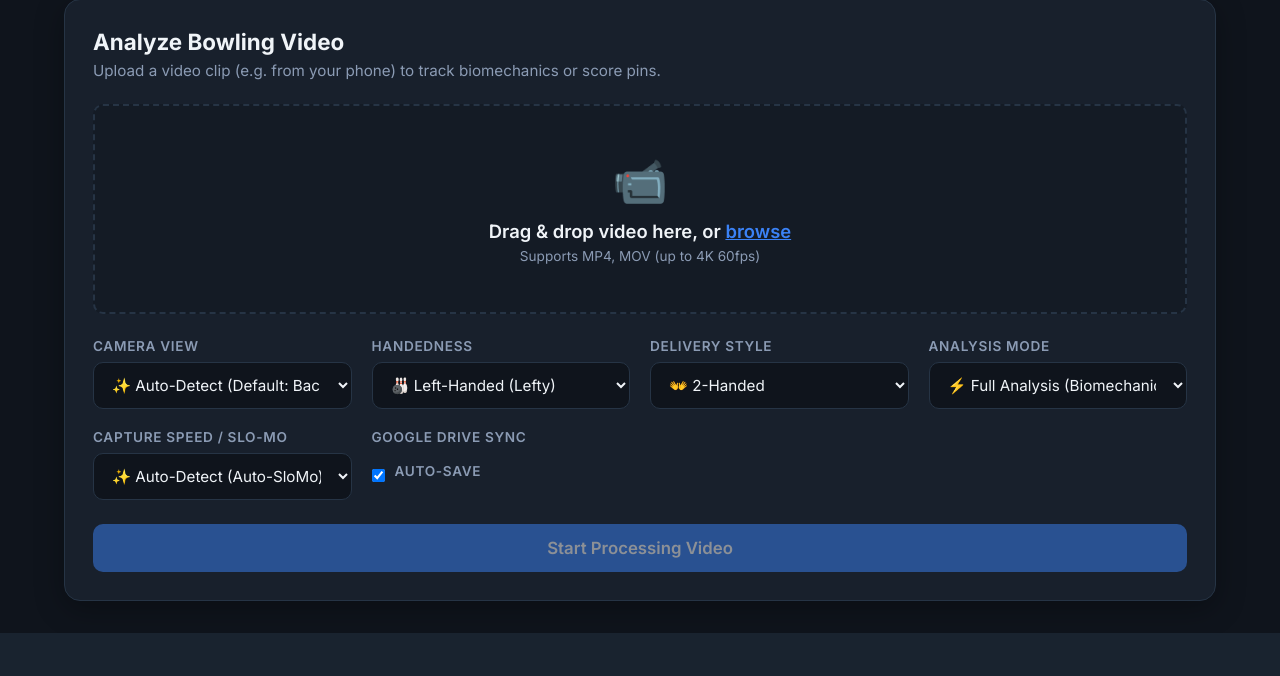
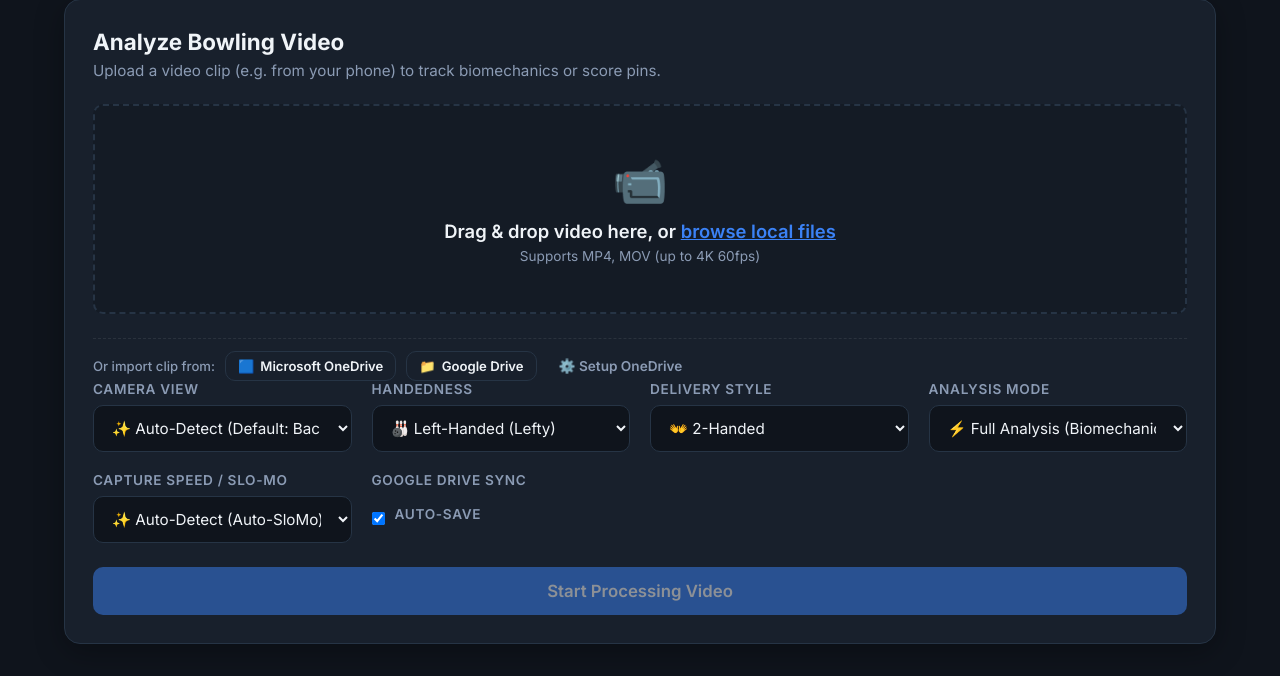
Before and after one commit to labjankiness/open-bowling-tracker, a FastAPI app: template web/templates/dashboard.html in a window 1280 px wide. Shown: the part 372-1048 px from the top of the page. Before the commit the page ends 1005 px from the top, so only its background shows below. Run offline with FastAPI, Linux system fonts and the light colour scheme; the template is opened without the code that fills it, so the values that code supplies are empty; some libraries are stand-ins or nearby versions.

Commit message:
feat(barebone): decouple private video paths, add multi-source cloud upload and public baseline

```diff
--- a/web/app.py
+++ b/web/app.py
@@ -643,7 +643,7 @@ async def save_gdrive_settings(
     return {"status": "ok", "settings": settings}
 
 
-TRAINING_VIDEOS_DIR = Path("/mnt/c/Users/Generate(_)/OneDrive/Videos/Bowling Videos for training")
+TRAINING_VIDEOS_DIR = config.TRAINING_VIDEOS_DIR
 
 
 @app.get("/api/thumbnail/{filename}")
--- a/web/static/css/style.css
+++ b/web/static/css/style.css
@@ -1036,8 +1036,39 @@ select:focus, input:focus {
     font-size: 0.9rem;
 }
 
+/* Multi-Source Cloud Upload Toolbar */
+.cloud-upload-toolbar {
+    display: flex;
+    align-items: center;
+    flex-wrap: wrap;
+    gap: 10px;
+    margin-top: 14px;
+    padding-top: 12px;
+    border-top: 1px dashed rgba(255, 255, 255, 0.08);
+}
+
+.cloud-upload-toolbar .toolbar-label {
+    font-size: 0.82rem;
+    color: var(--text-muted);
+    font-weight: 500;
+}
+
+.cloud-upload-toolbar .cloud-btn {
+    display: inline-flex;
+    align-items: center;
+    gap: 6px;
+    font-size: 0.82rem;
+    transition: all 0.2s;
+}
+
+.cloud-upload-toolbar .cloud-btn:hover {
+    background: rgba(99, 102, 241, 0.15);
+    border-color: rgba(99, 102, 241, 0.4);
+}
+
 /* Approach Phase Timeline Scrubber */
 .phase-timeline-card {
+
     margin-top: 16px;
     background: rgba(255, 255, 255, 0.03);
     border: 1px solid rgba(255, 255, 255, 0.08);
--- a/web/static/js/app.js
+++ b/web/static/js/app.js
@@ -58,6 +58,30 @@ document.addEventListener('DOMContentLoaded', () => {
         selectedFileSize.textContent = (file.size / (1024 * 1024)).toFixed(1) + ' MB';
         selectedFileInfo.classList.remove('hidden');
         btnStart.removeAttribute('disabled');
+    }
+
+    // Load saved bowler profile from localStorage if available
+    const savedHandedness = localStorage.getItem('bowlerHandedness');
+    const savedStyle = localStorage.getItem('deliveryStyle');
+    const handednessSelect = document.getElementById('bowlerHandedness');
+    const styleSelect = document.getElementById('deliveryStyle');
+
+    if (savedHandedness && handednessSelect) {
+        handednessSelect.value = savedHandedness;
+    }
+    if (savedStyle && styleSelect) {
+        styleSelect.value = savedStyle;
+    }
+
+    if (handednessSelect) {
+        handednessSelect.addEventListener('change', (e) => {
+            localStorage.setItem('bowlerHandedness', e.target.value);
+        });
+    }
+    if (styleSelect) {
+        styleSelect.addEventListener('change', (e) => {
+            localStorage.setItem('deliveryStyle', e.target.value);
+        });
     }
 
     // Submit / Upload Form
@@ -820,4 +844,120 @@ document.addEventListener('DOMContentLoaded', () => {
     // Poll batch status every 2.5 seconds
     pollBatchStatus();
     setInterval(pollBatchStatus, 2500);
+
+    // --- Multi-Source Cloud Pickers (OneDrive & Google Drive) ---
+    const btnPickOneDrive = document.getElementById('btnPickOneDrive');
+    const btnConfigOneDrive = document.getElementById('btnConfigOneDrive');
+    const btnPickGDrive = document.getElementById('btnPickGDrive');
+    const onedriveModal = document.getElementById('onedriveModal');
+    const btnCloseOneDriveModal = document.getElementById('btnCloseOneDriveModal');
+    const btnCancelOneDrive = document.getElementById('btnCancelOneDrive');
+    const btnSaveOneDrive = document.getElementById('btnSaveOneDrive');
+    const odClientIdInput = document.getElementById('odClientId');
+
+    // Load saved OneDrive client ID from localStorage
+    if (odClientIdInput) {
+        odClientIdInput.value = localStorage.getItem('onedrive_client_id') || '';
+    }
+
+    if (btnConfigOneDrive && onedriveModal) {
+        btnConfigOneDrive.addEventListener('click', () => {
+            onedriveModal.classList.remove('hidden');
+        });
+    }
+
+    if (btnCloseOneDriveModal && onedriveModal) {
+        btnCloseOneDriveModal.addEventListener('click', () => onedriveModal.classList.add('hidden'));
+    }
+
+    if (btnCancelOneDrive && onedriveModal) {
+        btnCancelOneDrive.addEventListener('click', () => onedriveModal.classList.add('hidden'));
+    }
+
+    if (btnSaveOneDrive && odClientIdInput && onedriveModal) {
+        btnSaveOneDrive.addEventListener('click', () => {
+            const cid = odClientIdInput.value.trim();
+            localStorage.setItem('onedrive_client_id', cid);
+            onedriveModal.classList.add('hidden');
+            alert('OneDrive Client ID saved! You can now use the OneDrive button.');
+        });
+    }
+
+    // Launch Microsoft OneDrive File Picker
+    if (btnPickOneDrive) {
+        btnPickOneDrive.addEventListener('click', () => {
+            const clientId = localStorage.getItem('onedrive_client_id');
+            if (!clientId) {
+                if (onedriveModal) {
+                    onedriveModal.classList.remove('hidden');
+                    alert('Please enter your Microsoft Azure App Client ID to connect to OneDrive.');
+                }
+                return;
+            }
+
+            if (typeof OneDrive === 'undefined') {
+                alert('OneDrive SDK is still loading. Please check your internet connection or try again in a few seconds.');
+                return;
+            }
+
+            const odOptions = {
+                clientId: clientId,
+                action: 'download',
+                multiSelect: false,
+                advanced: {
+                    filter: '.mp4,.mov,.m4v'
+                },
+                success: function(files) {
+                    if (files && files.values && files.values.length > 0) {
+                        const fileMeta = files.values[0];
+                        const downloadUrl = fileMeta['@microsoft.graph.downloadUrl'];
+                        const fileName = fileMeta.name;
+
+                        selectedFileName.textContent = `[OneDrive] ${fileName}`;
+                        selectedFileSize.textContent = `${(fileMeta.size / (1024 * 1024)).toFixed(1)} MB`;
+                        selectedFileInfo.classList.remove('hidden');
+                        btnStart.removeAttribute('disabled');
+
+                        // Fetch file blob from downloadUrl and prepare for uploadForm
+                        statusMessage.textContent = 'Streaming file from OneDrive...';
+                        fetch(downloadUrl)
+                            .then(res => res.blob())
+                            .then(blob => {
+                                currentFile = new File([blob], fileName, { type: blob.type || 'video/mp4' });
+                                console.log('OneDrive video loaded:', fileName, currentFile.size);
+                            })
+                            .catch(err => {
+                                console.error('Error fetching OneDrive file:', err);
+                                alert('Could not stream video directly from OneDrive: ' + err.message);
+                            });
+                    }
+                },
+                cancel: function() {
+                    console.log('OneDrive picker cancelled by user');
+                },
+                error: function(e) {
+                    console.error('OneDrive picker error:', e);
+                    alert('OneDrive error: ' + (e.message || JSON.stringify(e)));
+                }
+            };
+
+            OneDrive.open(odOptions);
+        });
+    }
+
+    // Google Drive Picker Shortcut
+    if (btnPickGDrive) {
+        btnPickGDrive.addEventListener('click', () => {
+            const libraryModal = document.getElementById('libraryModal');
+            if (libraryModal) {
+                libraryModal.classList.remove('hidden');
+                loadLibrary();
+                const tabDrive = document.getElementById('tabDrive');
+                const libraryListDrive = document.getElementById('libraryListDrive');
+                if (tabDrive && libraryListDrive) {
+                    switchLibraryTab(tabDrive, libraryListDrive);
+                }
+            }
+        });
+    }
 });
--- a/web/templates/dashboard.html
+++ b/web/templates/dashboard.html
@@ -83,7 +83,7 @@
                     <input type="file" id="videoFileInput" accept="video/mp4,video/quicktime,video/x-m4v" hidden>
                     <div class="dropzone-content">
                         <span class="upload-icon">📹</span>
-                        <h3>Drag & drop video here, or <span class="browse-link">browse</span></h3>
+                        <h3>Drag & drop video here, or <span class="browse-link">browse local files</span></h3>
                         <p class="dropzone-sub">Supports MP4, MOV (up to 4K 60fps)</p>
                         <div id="selectedFileInfo" class="selected-file-info hidden">
                             <span class="filename" id="selectedFileName"></span>
@@ -92,7 +92,22 @@
                     </div>
                 </div>
 
+                <!-- Multi-Source Cloud Upload Toolbar -->
+                <div class="cloud-upload-toolbar">
+                    <span class="toolbar-label">Or import clip from:</span>
+                    <button type="button" class="btn btn-sm btn-outline cloud-btn" id="btnPickOneDrive">
+                        <span class="icon">🟦</span> Microsoft OneDrive
+                    </button>
+                    <button type="button" class="btn btn-sm btn-outline cloud-btn" id="btnPickGDrive">
+                        <span class="icon">📁</span> Google Drive
+                    </button>
+                    <button type="button" class="btn btn-sm btn-ghost" id="btnConfigOneDrive" title="OneDrive Settings">
+                        ⚙️ Setup OneDrive
+                    </button>
+                </div>
+
                 <div class="controls-row">
+
                     <div class="control-group">
                         <label for="cameraView">Camera View</label>
                         <select id="cameraView" name="view">
@@ -403,6 +418,30 @@
         </div>
     </div>
 
+    <!-- OneDrive Configuration Modal -->
+    <div id="onedriveModal" class="modal-overlay hidden">
+        <div class="modal-box">
+            <div class="modal-header">
+                <h3>Microsoft OneDrive Configuration</h3>
+                <button id="btnCloseOneDriveModal" class="close-btn">&times;</button>
+            </div>
+            <div class="modal-body">
+                <p>Connect your Microsoft account to pick bowling clips directly from OneDrive.</p>
+                <div class="form-group">
+                    <label for="odClientId">Azure / Microsoft App Client ID</label>
+                    <input type="text" id="odClientId" placeholder="e.g. 00000000-0000-0000-0000-000000000000">
+                    <small>Create a free app registration at <code>portal.azure.com</code> with Redirect URI pointing to this app.</small>
+                </div>
+                <div class="modal-actions">
+                    <button type="button" id="btnCancelOneDrive" class="btn btn-ghost">Close</button>
+                    <button type="button" id="btnSaveOneDrive" class="btn btn-primary">Save Client ID</button>
+                </div>
+            </div>
+        </div>
+    </div>
+
+    <!-- Official Microsoft OneDrive File Picker SDK -->
+    <script type="text/javascript" src="https://js.live.net/v7.2/OneDrive.js"></script>
     <script src="/static/js/app.js"></script>
 </body>
 </html>
```
Also changed, not shown: config.py (+5 -2 lines), README.md, 1 other file.
